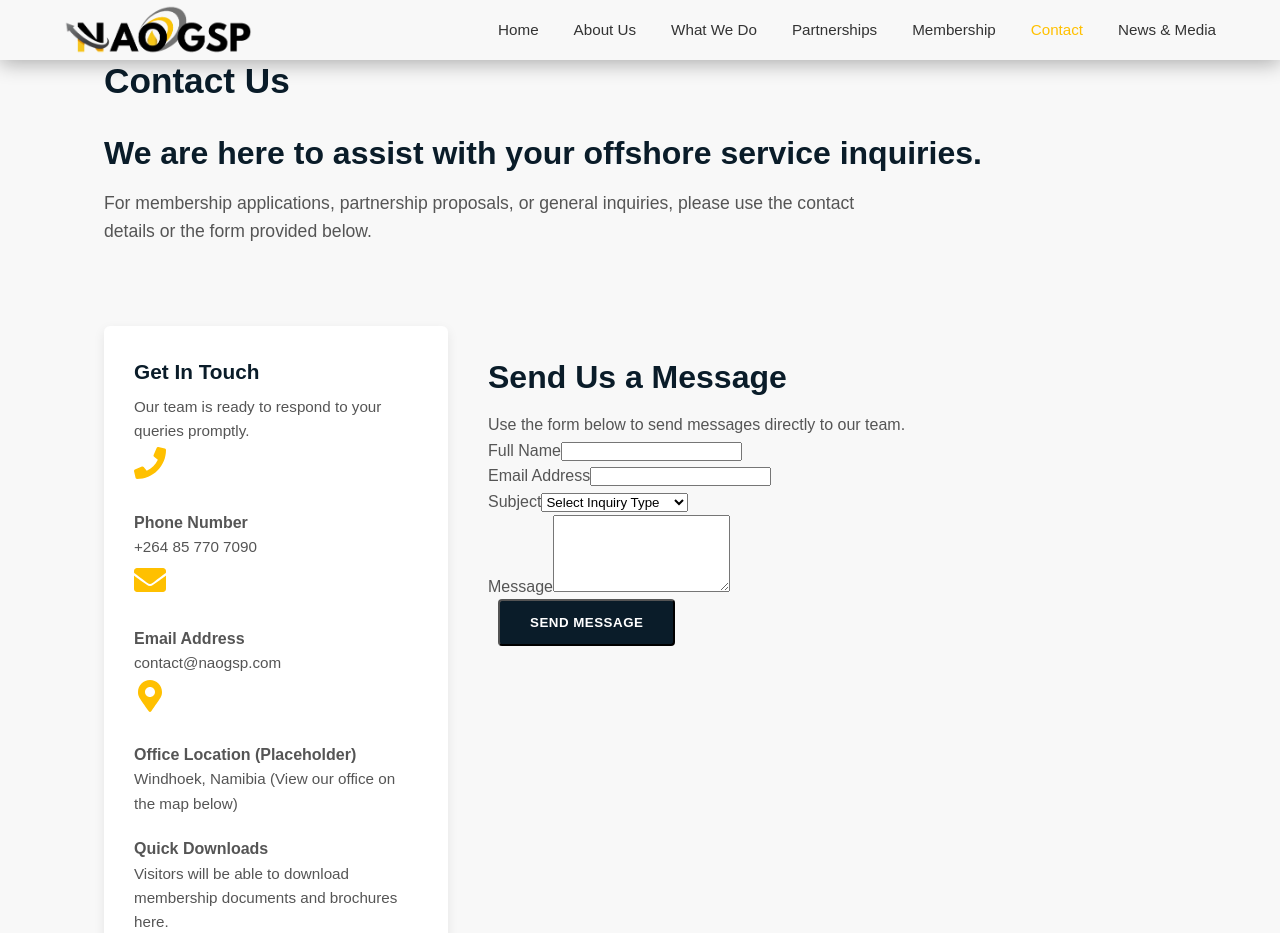
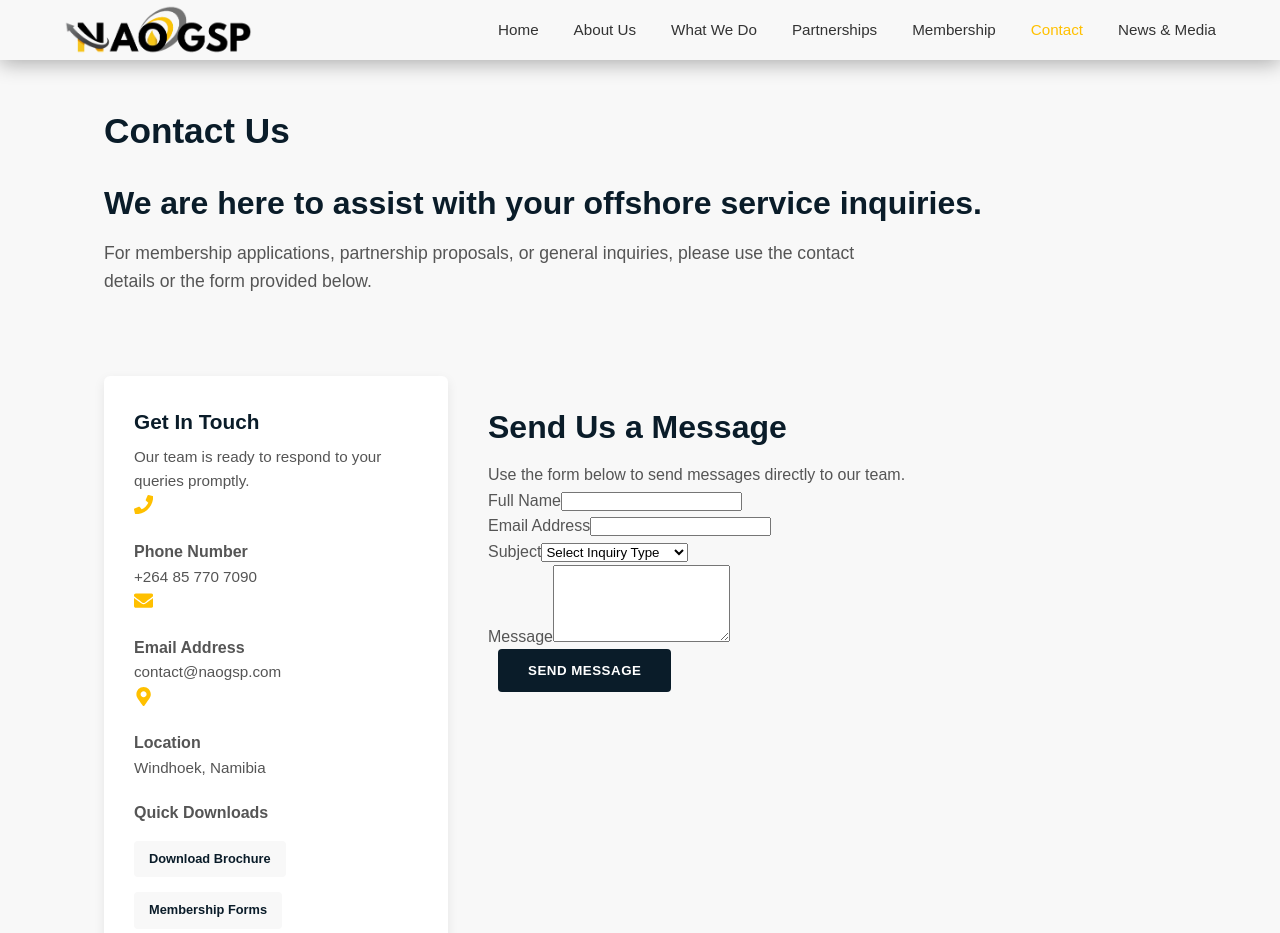
Before and after one commit to TiffanyNels/naogsp-website, a React (Vite) app: page /contact in a window 1280 px wide. Shown: the top 933 px of the page. Built offline with nearby package versions, Linux system fonts and the light colour scheme; no server answers; the database is empty.

Commit message:
FEAT: Refined contact page styles and fixed icon alignment

```diff
--- a/src/App.css
+++ b/src/App.css
@@ -46,6 +46,7 @@ h2 {
   display: flex;
   flex-direction: column;
   min-height: 100vh;
+  margin-top: 50px;
 }
 
 main {
@@ -353,6 +354,38 @@ main {
   transition: all 0.3s;
   text-transform: uppercase;
   letter-spacing: 0.5px;
+   border: none;
+}
+
+.btn.secondary {
+    background-color: var(--color-neutral-light);
+    color: var(--color-primary-dark);
+}
+
+.btn.secondary:hover {
+    background-color: #E6AC00;
+}
+
+/* Added Small Button Class for Document Links */
+.btn.small-btn {
+    padding: 8px 15px;
+    font-size: 0.8rem;
+    text-transform: none;
+    letter-spacing: normal;
+    margin: 0 5px 0 0;
+    margin-top: 15px;
+}
+
+.contact-info-card .detail-item {
+    align-items: center;
+    gap: 10px;
+}
+
+.contact-info-card .icon-placeholder {
+    color: var(--color-accent-yellow);
+    font-size: 1.2rem;
+    width: 25px;
+    flex-shrink: 0;
 }
 
 /* --- Key Pillars Section Styling --- */
--- a/src/components/Contact.jsx
+++ b/src/components/Contact.jsx
@@ -52,13 +52,12 @@ function Contact() {
 
           <div className="detail-item">
             <span className="icon-placeholder"><FaMapMarkerAlt /></span>
-            <h4>Office Location (Placeholder)</h4>
-            <p>Windhoek, Namibia (View our office on the map below)</p>
+            <h4>Location</h4>
+            <p>Windhoek, Namibia</p>
           </div>
 
           <div className="document-links">
             <h4 style={{ marginTop: '20px' }}>Quick Downloads</h4>
-            <p>Visitors will be able to download membership documents and brochures here.</p>
             <a href="#" className="btn secondary small-btn">Download Brochure</a>
             <a href="#" className="btn secondary small-btn">Membership Forms</a>
           </div>
```
